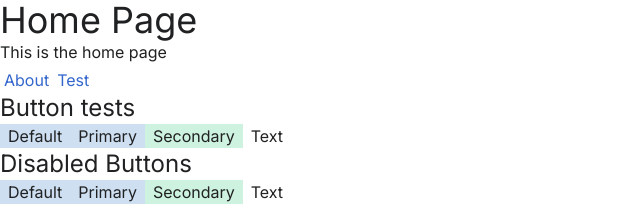
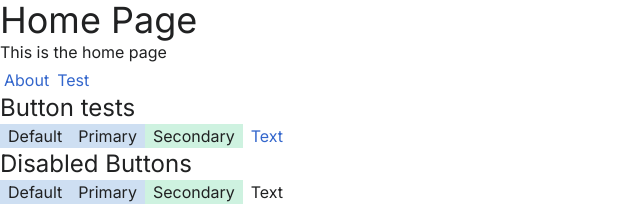
Before and after one commit to kafkaesc/Singleton-Wiki, a Next.js app: page / in a window 1280 px wide. Shown: the top 214 px of the page, without its empty margins (0-640 px from the left). Built offline with nearby package versions, Linux system fonts and the light colour scheme.

Commit message:
Updating text button to use link colors

```diff
--- a/src/elements/Button.tsx
+++ b/src/elements/Button.tsx
@@ -116,14 +116,14 @@ function TextButton({
 	) : className ? (
 		<button
 			{...props}
-			className={`px-2 text-wi-black hover:bg-wi-gray hover:underline ${className}`}
+			className={`px-2 text-link-blue hover:bg-wi-gray hover:underline ${className}`}
 		>
 			{children}
 		</button>
 	) : (
 		<button
 			{...props}
-			className="px-2 text-wi-black hover:bg-wi-gray hover:underline"
+			className="px-2 text-link-blue hover:bg-wi-gray hover:underline"
 		>
 			{children}
 		</button>
```
